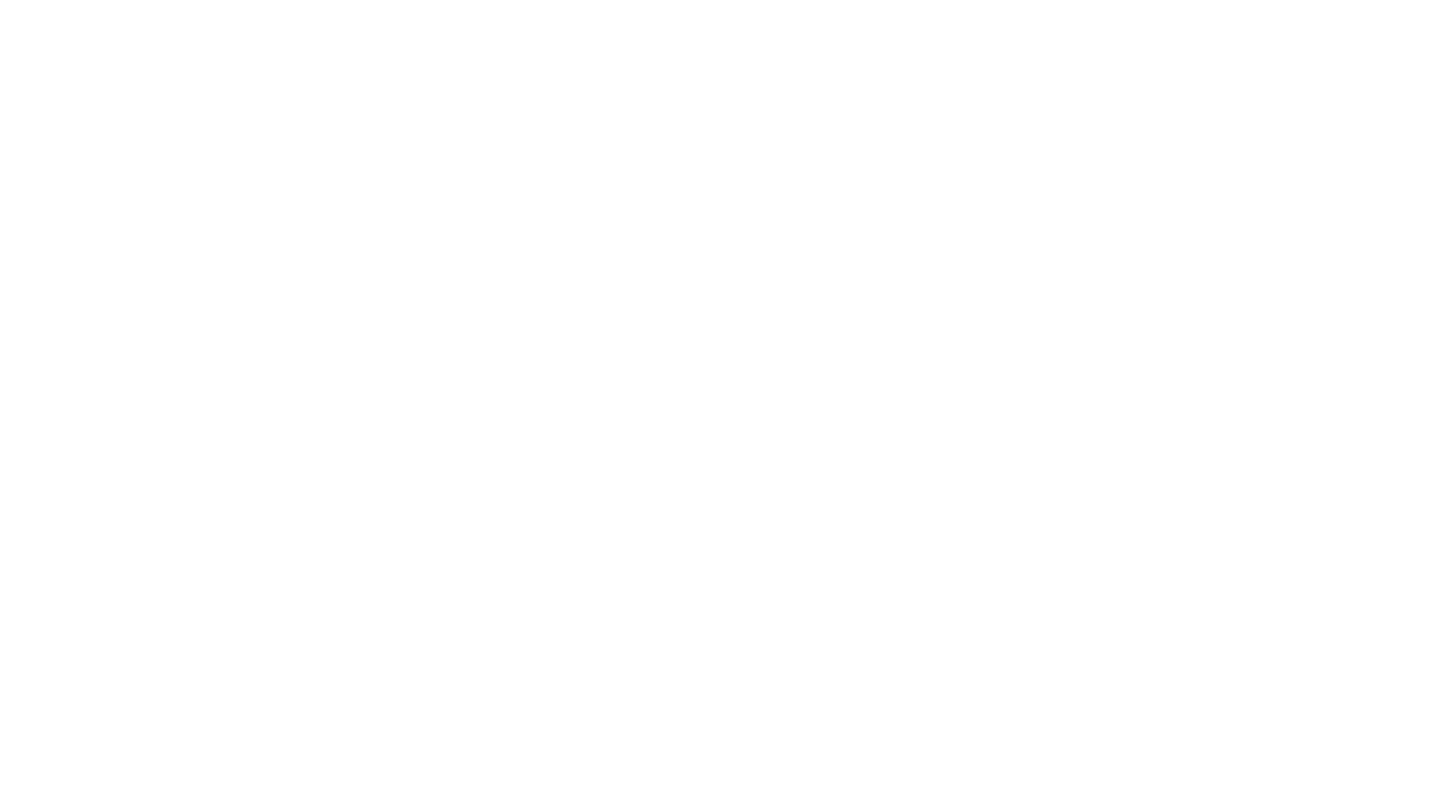
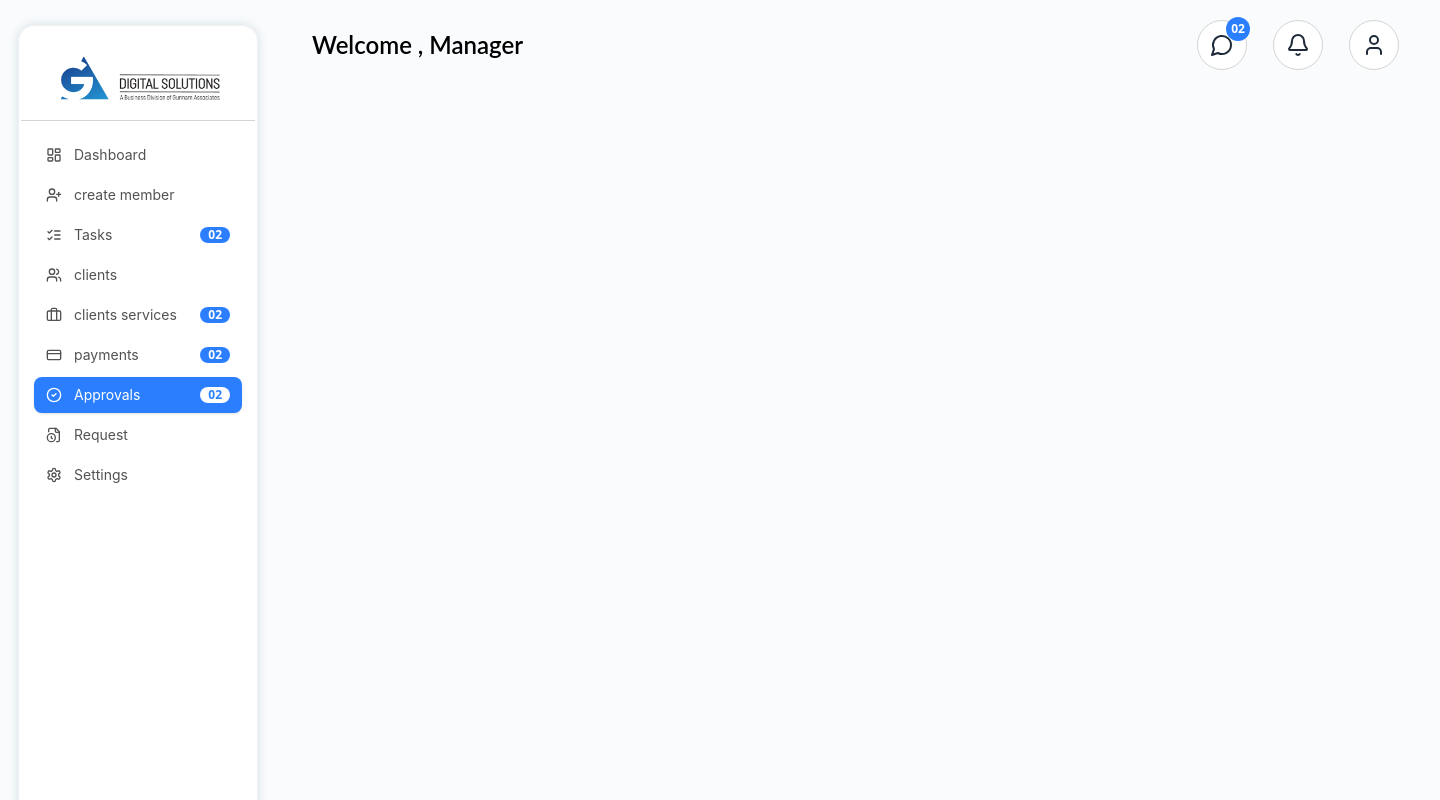
Before and after one commit to pramod-motupalli/GA_Frontend, a React (Vite) app: page /manager in a window 1280 px wide. Before the commit this address had no page. Shown: the top 800 px of the page, 1440 px wide, since content can reach past the window. Built offline with nearby package versions, Linux system fonts and the light colour scheme.

Commit message:
teamlead screen

```diff
--- a/src/App.jsx
+++ b/src/App.jsx
@@ -5,12 +5,14 @@ import ForgotPassword from "./ForgotPassword";
 import ResetPassword from "./ResetPassword";
 import VerifyEmail from "./VerifyEmail";
 import Dashboard from "./pages/DashboardPage";
+import ManagerDashboard from "./pages/ManagerDashboard"; // <-- Add this line
 
 function App() {
   return (
     <Router>
       <Routes>
         <Route path="/teamlead" element={<Dashboard />} />
+        <Route path="/manager" element={<ManagerDashboard />} /> {/* <-- New route */}
         <Route path="/signup" element={<Signup />} />
         <Route path="/login" element={<Login />} />
         <Route path="/forgot-password" element={<ForgotPassword />} />
--- /dev/null
+++ b/src/pages/ManagerDashboard.jsx
@@ -0,0 +1,118 @@
+import React from "react";
+import logo from "../assets/GA.png";
+import {
+  LayoutDashboard,
+  UserPlus,
+  ListChecks,
+  Users,
+  Briefcase,
+  CreditCard,
+  CheckCircle2,
+  FileClock,
+  Settings,
+  User,
+  LogOut,
+  MessageCircle,
+  Bell,
+} from "lucide-react";
+
+const ManagerDashboard = () => {
+  const menuItems = [
+    { icon: LayoutDashboard, label: "Dashboard", active: false },
+    { icon: UserPlus, label: "create member" },
+    { icon: ListChecks, label: "Tasks", badge: "02" },
+    { icon: Users, label: "clients" },
+    { icon: Briefcase, label: "clients services", badge: "02" },
+    { icon: CreditCard, label: "payments", badge: "02" },
+    { icon: CheckCircle2, label: "Approvals", badge: "02", active: true },
+    { icon: FileClock, label: "Request" },
+    { icon: Settings, label: "Settings" },
+  ];
+
+  return (
+    <div className="w-[1440px] h-[1024px] relative bg-[#F9FBFC] overflow-hidden">
+      {/* Sidebar */}
+      <div className="w-60 h-full absolute left-[18px] top-[25px] bg-white rounded-2xl shadow-[0px_0px_10px_0px_rgba(64,108,140,0.20)] outline outline-1 outline-offset-[-1px] outline-zinc-500/10 flex flex-col justify-between">
+        {/* Top - Logo & Menu */}
+        <div className="flex flex-col items-center gap-4 overflow-auto py-4">
+          <div className="h-20 p-2.5 border-b border-zinc-300 flex justify-center items-center">
+            <img src={logo} alt="Logo" className="h-14 object-contain" />
+          </div>
+
+          {/* Menu Items */}
+          <div className="w-full px-4 flex flex-col gap-1">
+            {menuItems.map(({ icon: Icon, label, badge, active }, index) => (
+              <div
+                key={index}
+                className={`px-3 py-2 rounded-lg flex justify-between items-center ${
+                  active
+                    ? "bg-blue-500 text-white shadow"
+                    : "hover:bg-gray-100 text-neutral-600"
+                } cursor-pointer`}
+              >
+                <div className="flex items-center gap-3 text-sm font-['Inter']">
+                  <Icon className="w-4 h-4" />
+                  {label}
+                </div>
+                {badge && (
+                  <span
+                    className={`text-xs font-semibold rounded-full px-2 ${
+                      active
+                        ? "bg-white text-blue-500"
+                        : "bg-blue-500 text-white"
+                    }`}
+                  >
+                    {badge}
+                  </span>
+                )}
+              </div>
+            ))}
+          </div>
+        </div>
+
+        {/* Bottom - Profile & Logout */}
+        <div className="flex flex-col gap-3 p-4 border-t border-gray-200">
+          <button className="w-full flex items-center gap-3 bg-blue-500 rounded-lg px-4 py-2 text-white font-semibold hover:bg-blue-600 transition">
+            <User className="w-4 h-4" />
+            Manager
+          </button>
+          <button className="w-full flex items-center gap-3 border border-gray-300 rounded-lg px-4 py-2 text-gray-700 font-normal hover:bg-gray-100 transition">
+            <LogOut className="w-4 h-4" />
+            Logout
+          </button>
+        </div>
+      </div>
+
+      {/* Top Bar */}
+      <div className="w-[1102px] absolute left-[312px] top-[21px] flex justify-between items-center pr-4">
+        <div className="text-black text-2xl font-semibold font-['Lato']">
+          Welcome , Manager
+        </div>
+
+        <div className="flex items-center gap-7">
+          {/* Chat Icon with Badge */}
+          <div className="relative">
+            <div className="w-12 h-12 p-3 bg-white rounded-full outline outline-1 outline-neutral-300 flex justify-center items-center">
+              <MessageCircle className="w-6 h-6 text-gray-800" />
+            </div>
+            <div className="absolute -top-1 -right-1 w-6 h-6 bg-blue-500 text-white text-xs font-semibold rounded-full flex items-center justify-center">
+              02
+            </div>
+          </div>
+
+          {/* Notification Icon */}
+          <div className="w-12 h-12 p-3 bg-white rounded-full outline outline-1 outline-neutral-300 flex justify-center items-center">
+            <Bell className="w-6 h-6 text-gray-800" />
+          </div>
+
+          {/* Profile Icon */}
+          <div className="p-3 bg-white rounded-full outline outline-1 outline-neutral-300 flex items-center justify-center">
+            <User className="w-6 h-6 text-gray-800" />
+          </div>
+        </div>
+      </div>
+    </div>
+  );
+};
+
+export default ManagerDashboard;
```
